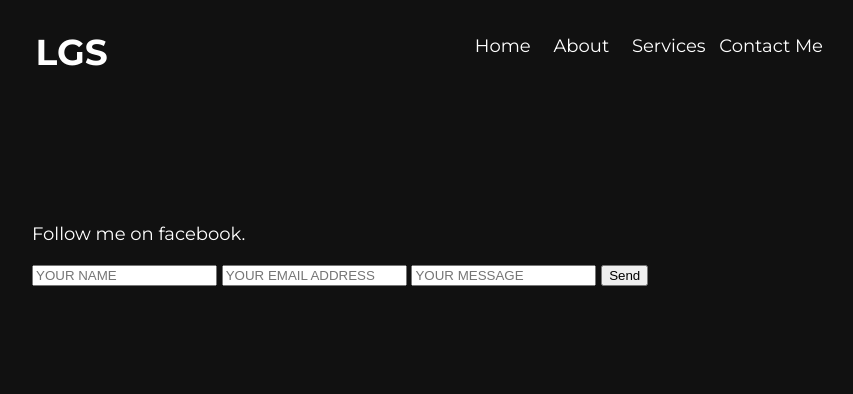
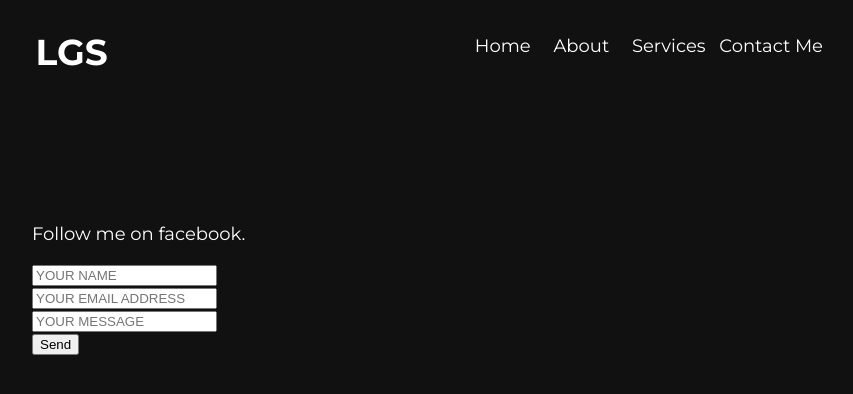
Before and after one commit to delonline/delonline.github.io, a Jekyll site: the page built from contact.html, in a window 1280 px wide. Shown: the top 394 px of the page, without its empty margins (208-1061 px from the left). Built offline with Jekyll 4.4.1, drawn with Linux system fonts in a browser that asks for light colours.

Commit message:
Update contact.html

```diff
--- a/contact.html
+++ b/contact.html
@@ -9,9 +9,9 @@ Follow me on facebook.
 </p>
 <form action="https://formspree.io/delonline@me.com" method=POST>
 
-    <input type="text" name="name" placeholder="YOUR NAME">
-    <input type="email" name="_replyto"  placeholder="YOUR EMAIL ADDRESS">
-      <input type ="textarea" name="message" placeholder="YOUR MESSAGE">
+    <input type="text" name="name" placeholder="YOUR NAME"><br>
+    <input type="email" name="_replyto"  placeholder="YOUR EMAIL ADDRESS"><br>
+      <input type ="textarea rows="4" cols="50" " name="message" placeholder="YOUR MESSAGE"><br>
       <input type="hidden" name="_next" value="http://www.delbrown.net" />
       <input type="text" name="_gotcha" style="display:none" />
     <input type="submit" value="Send">
```
